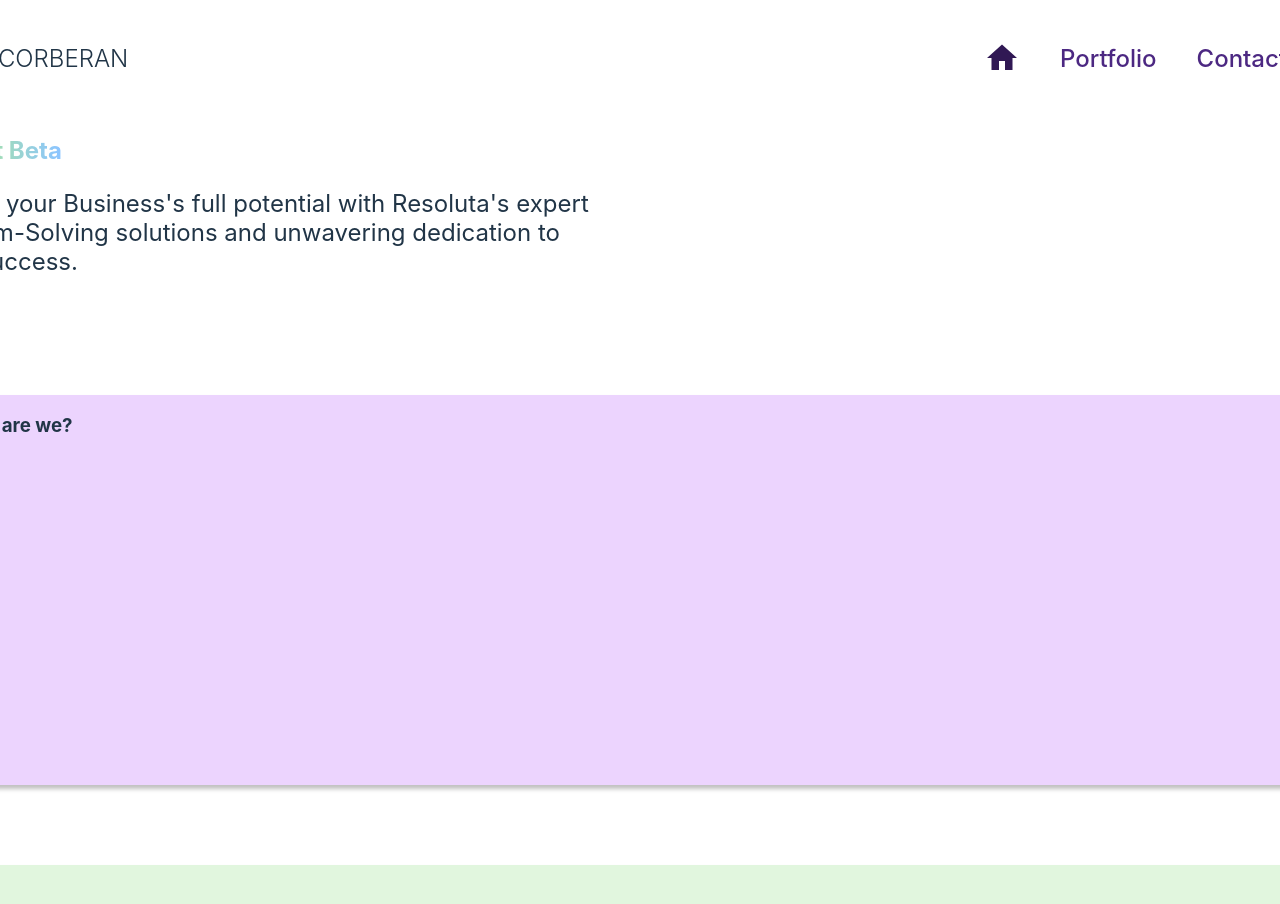
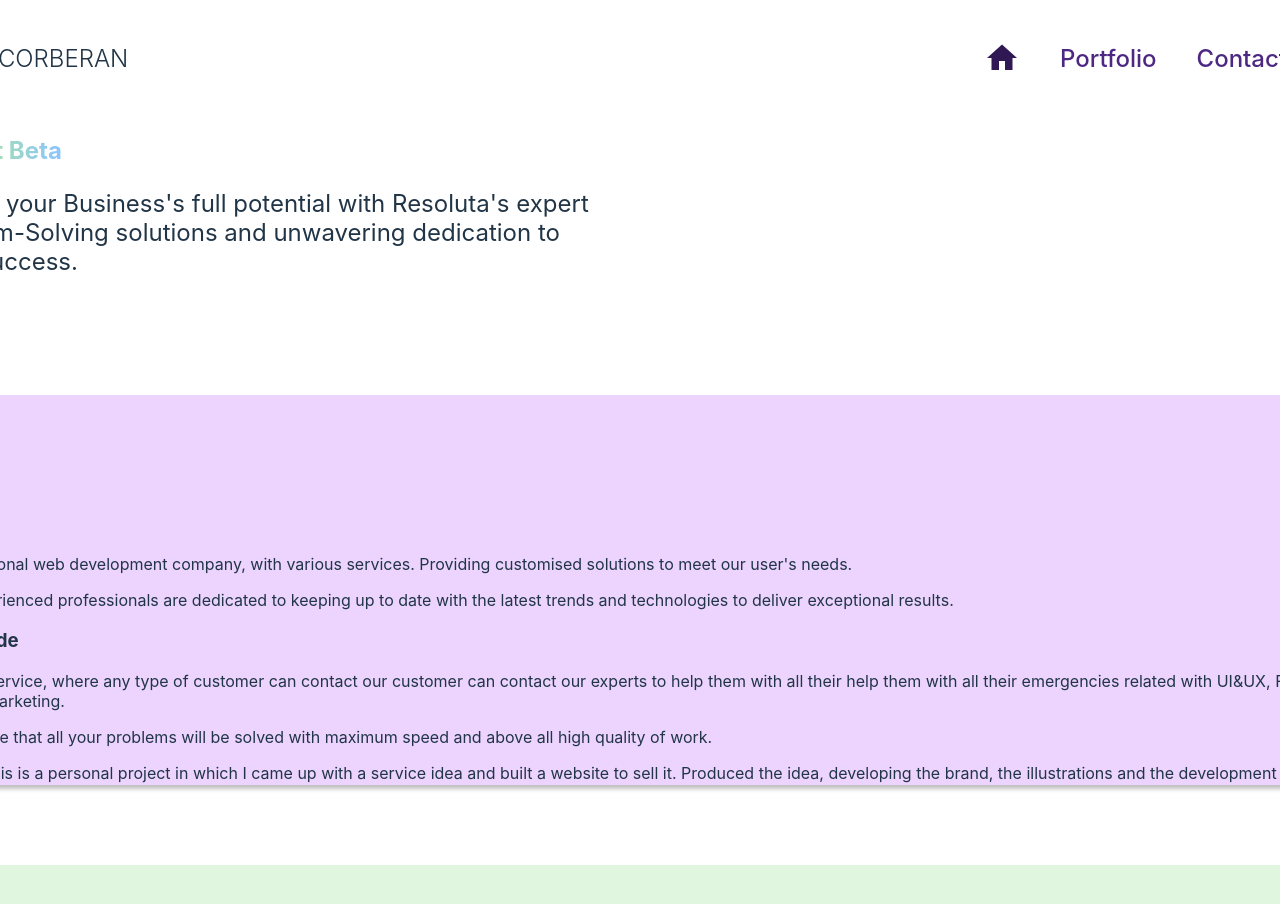
Before and after one commit to scorberan/Project_Gamma, a React (Vite) app: page /reseluta in a window 1280 px wide. Shown: the top 904 px of the page. Built offline with nearby package versions, Linux system fonts and the light colour scheme.

Commit message:
starting the structure for the indivuals projects and adding the information and styles

```diff
--- a/src/views/project-beta/ProjectBeta.jsx
+++ b/src/views/project-beta/ProjectBeta.jsx
@@ -1,10 +1,6 @@
 import "./beta.scss";
-//import ImgReseluta from "../../assets/images/iphone-mockup.png";
-//import GradientTitle from "../../components/titles/GradientTitle";
 import Topbar from "../../components/topbar/Topbar";
 import Footer from "../footer/Footer";
-//import ProjectBackgroundTop from "../../components/projects-background/ProjectBackground_Top";
-//import ProjectBackgroundBottom from "../../components/projects-background/ProjectBackground_Bottom";
 
 function ProjectBeta() {
   return (
@@ -22,7 +18,49 @@
           <div className="background-beta-purple">
             <div>
               <div className="info-title">
-                <h3>Reseluta?Who are we?</h3>
+                <div className="beta-title-container">
+                  <h1 className="number-title">01</h1>
+                  <h2 className="beta-title">Resoluta</h2>
+                </div>
+                <div className="beta-info-container">
+                  <div className="info-purple">
+                    <h3 className="text-title">Who are we?</h3>
+                    <p className="beta-text">
+                      We are a professional web development company, with
+                      various services. Providing customised solutions to meet
+                      our user's needs.
+                    </p>
+                    <p className="beta-text">
+                      Our team of experienced professionals are dedicated to
+                      keeping up to date with the latest trends and technologies
+                      to deliver exceptional results.
+                    </p>
+                  </div>
+                  <div className="info-purple">
+                    <h3 className="text-title">What we provide</h3>
+                    <p className="beta-text">
+                      We offer a 24hr service, where any type of customer can
+                      contact our customer can contact our experts to help them
+                      with all their help them with all their emergencies
+                      related with UI&UX, Front-End, WordPress and Marketing.
+                    </p>
+                    <p className="beta-text">
+                      With the guarantee that all your problems will be solved
+                      with maximum speed and above all high quality of work.
+                    </p>
+                  </div>
+                </div>
+                <div className="beta-disclaimer-container">
+                  <div className="disclaimer-info">
+                    <p className="disclaimer-text">
+                      {" "}
+                      "DISCLAIMER" This is a personal project in which I came up
+                      with a service idea and built a website to sell it.
+                      Produced the idea, developing the brand, the illustrations
+                      and the development of the website.
+                    </p>
+                  </div>
+                </div>
               </div>
               <div></div>
             </div>
```
